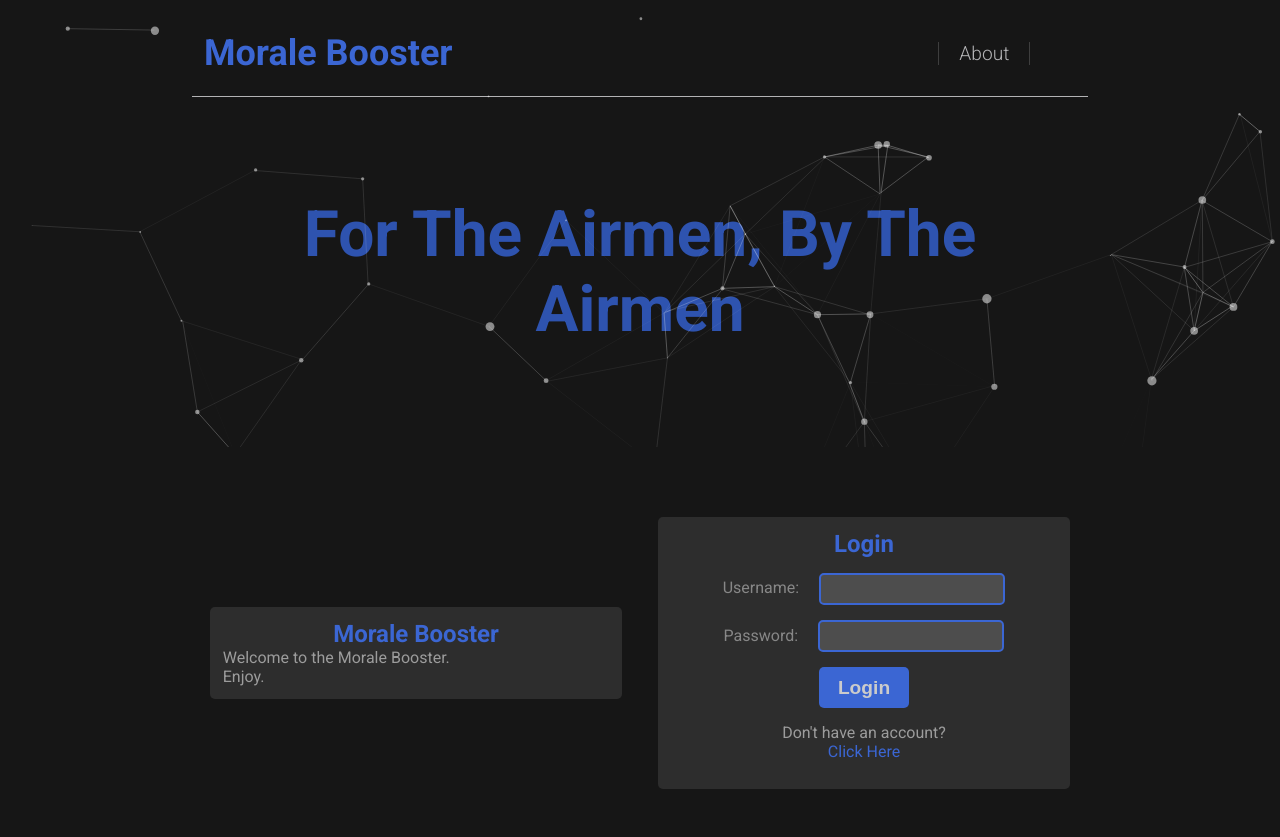
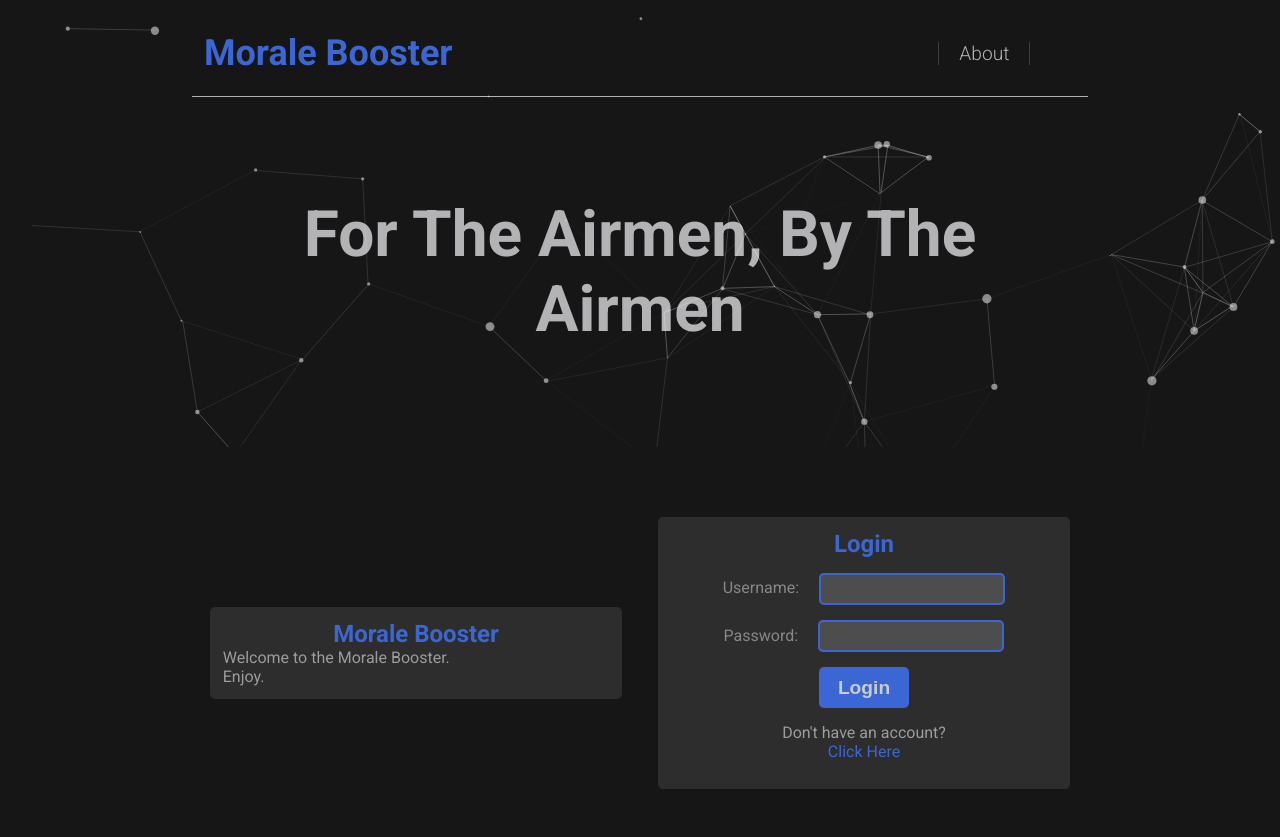
Before and after one commit to leighton-tidwell/youload, a website: page public/index.html in a window 1280 px wide. Shown: the top 837 px of the page. Drawn offline with Linux system fonts and the light colour scheme.

Commit message:
Changed header text color

```diff
--- a/public/css/styles.css
+++ b/public/css/styles.css
@@ -120,8 +120,7 @@ nav{
 
 .site-motto-container h1{
   font-size: 4em;
-  color: rgb(46,83,175); /* Fallback for browsers not supporting gradient */
-  color: linear-gradient(90deg, rgba(46,83,175,1) 0%, rgba(59,102,211,1) 100%);
+  color: var(--off-white);
 }
 
 
```
